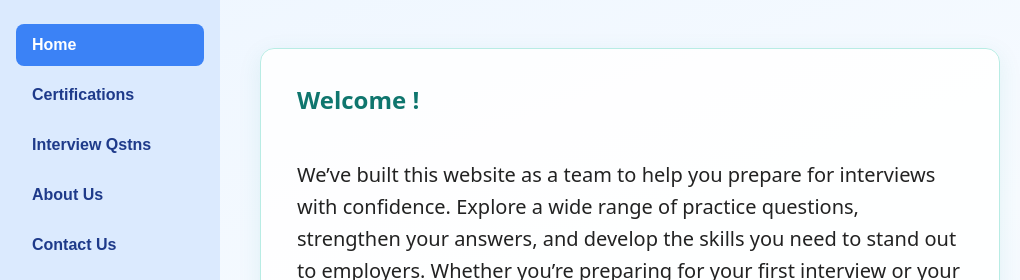
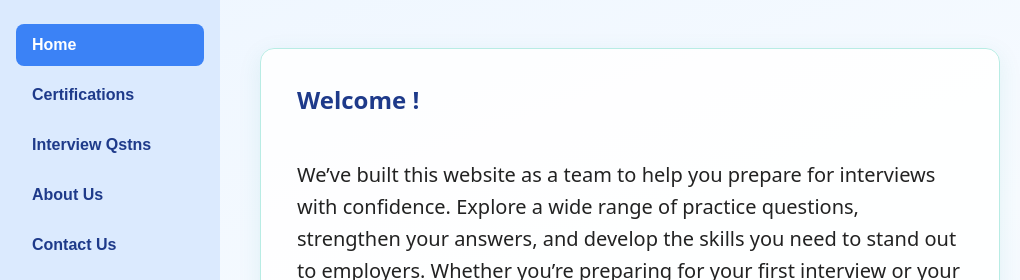
Before and after one commit to jayaramcloud/bhuvana-app, a plain HTML site: page public/index.html in a window 1280 px wide. Shown: the top 280 px of the page, 0-1020 px from the left. Drawn offline with Linux system fonts and the light colour scheme.

Commit message:
Change heading colour to blue to match the sidebar theme

```diff
--- a/public/style.css
+++ b/public/style.css
@@ -66,7 +66,7 @@ body {
 }
 .panel.active { display: block; }
 
-h1 { color: #0f766e; margin-top: 0; }
+h1 { color: #1e3a8a; margin-top: 0; }
 
 /* ---- Home header: title left, logo pinned top-right ---- */
 .home-header {
```
